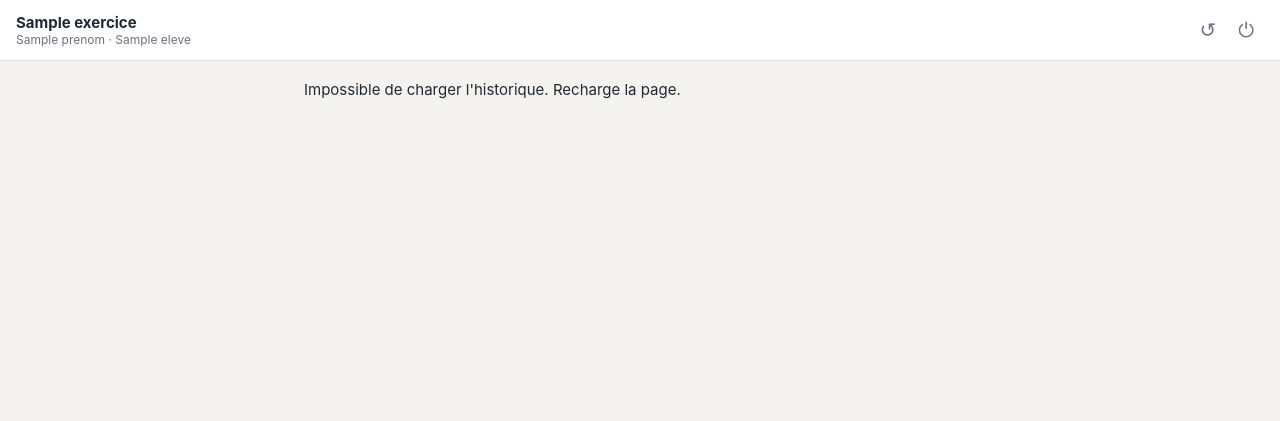
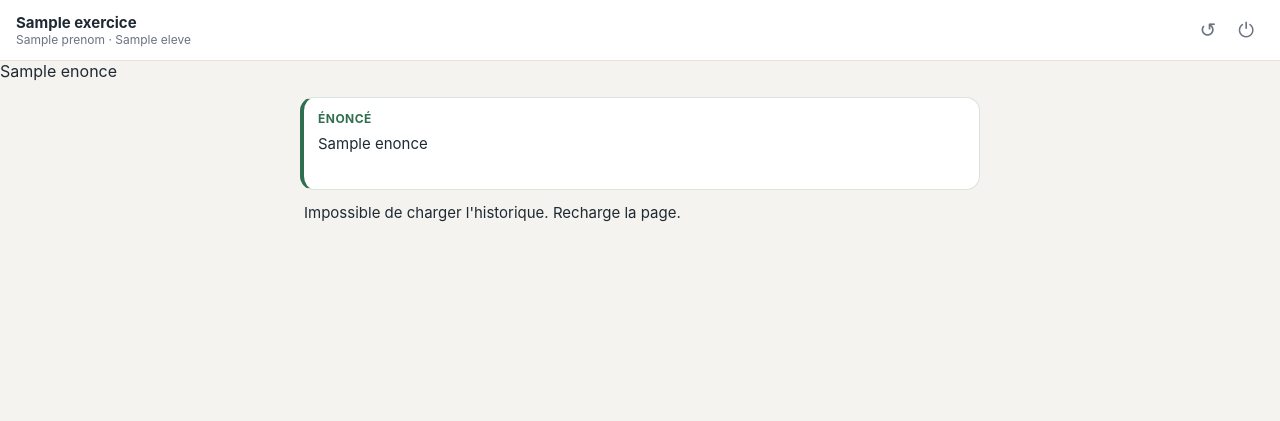
Before and after one commit to ThomasCosyn/devoirsfaits, a FastAPI app: template app/templates/chat.html in a window 1280 px wide. Shown: the top 421 px of the page. Run offline with FastAPI, Linux system fonts and the light colour scheme; the template is opened without the code that fills it: most values are stand-ins (such as "Sample title", 1, 10 or a date in 2020); some libraries are stand-ins or nearby versions.

Commit message:
UX: encadré énoncé en tête du chat, rendu markdown+KaTeX, disparaît au scroll
Co-authored-by: ThomasCosyn <ThomasCosyn@users.noreply.github.com>

```diff
--- a/app/static/chat.js
+++ b/app/static/chat.js
@@ -57,6 +57,23 @@
     chat.appendChild(div);
     scrollBottom();
     return body;
+  }
+
+  function showEnonce() {
+    const source = document.getElementById("enonce-source");
+    const text = source ? source.textContent.trim() : "";
+    if (!text) return;
+    const div = document.createElement("div");
+    div.className = "msg enonce";
+    const label = document.createElement("div");
+    label.className = "enonce-label";
+    label.textContent = "Énoncé";
+    const body = document.createElement("div");
+    body.className = "msg-body";
+    renderRich(body, text);
+    div.appendChild(label);
+    div.appendChild(body);
+    chat.appendChild(div);
   }
 
   async function loadHistory() {
@@ -236,12 +253,17 @@
       try {
         const res = await fetch(`/api/chat/${slug}/reset`, { method: "POST" });
         if (!res.ok) throw new Error();
-        chat.textContent = "";
-        quickstart.classList.remove("hidden");
+        resetChat();
       } catch {
         addMsg("bot", "Impossible de réinitialiser la conversation. Recharge la page.");
       }
     });
+  }
+
+  function resetChat() {
+    chat.textContent = "";
+    showEnonce();
+    quickstart.classList.remove("hidden");
   }
 
   quickstart.querySelectorAll("button").forEach((btn) => {
@@ -249,4 +271,5 @@
   });
 
   loadHistory();
+  showEnonce();
 })();
--- a/app/static/style.css
+++ b/app/static/style.css
@@ -213,6 +213,27 @@ body {
   flex-shrink: 0;
 }
 
+.msg.enonce {
+  align-self: stretch;
+  max-width: none;
+  background: var(--card);
+  border: 1px solid #d9e4dd;
+  border-left: 4px solid var(--accent);
+  border-radius: var(--radius);
+  padding: 12px 14px;
+}
+
+.enonce-label {
+  font-size: 12px;
+  font-weight: 700;
+  letter-spacing: .04em;
+  text-transform: uppercase;
+  color: var(--accent);
+  margin-bottom: 6px;
+}
+
+.msg.enonce .msg-body { color: var(--ink); }
+
 .typing span {
   width: 7px; height: 7px;
   background: #b9b3a7;
--- a/app/templates/chat.html
+++ b/app/templates/chat.html
@@ -21,6 +21,8 @@
     <a href="/logout" class="logout" title="Se déconnecter">⏻</a>
   </div>
 </header>
+
+<div id="enonce-source" class="hidden">{{ exercice.enonce }}</div>
 
 <main id="chat" class="chat-messages" aria-live="polite"></main>
 
```
